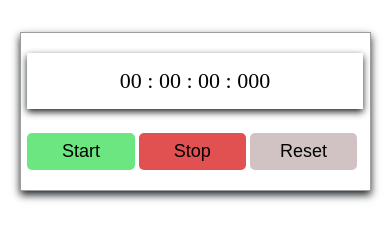
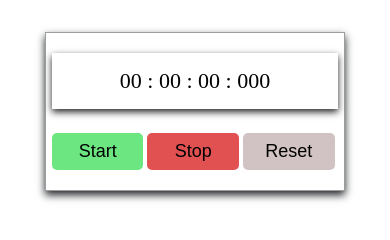
Before and after one commit to GaelTikeng/Stop-watch, a plain HTML site: page index.html in a window 390 px wide. Drawn offline with Linux system fonts and the light colour scheme.

Commit message:
mobile view

```diff
--- a/assets/styles/style.css
+++ b/assets/styles/style.css
@@ -8,7 +8,7 @@
   display: flex;
   flex-direction: column;
   gap: 1.5rem;
-  min-width: 300px;
+  max-width: 300px;
   margin: 100px;
   padding: 20px 0;
   box-shadow: 0 4px 8px 0 #212427;
@@ -16,7 +16,6 @@
 }
 
 .timer {
-  /* position: absolute; */
   display: flex;
   justify-content: space-around;
   font-size: 22px;
@@ -27,8 +26,7 @@
   width: 96%;
   margin: 0 auto;
   padding: 15px 0;
-  /* position: absolute; */
-  box-shadow: 0px 3px 7px 0 #232425;
+  box-shadow: 0 3px 7px 0 #232425;
 }
 
 .btns {
@@ -64,6 +62,5 @@
     width: 90%;
     min-width: 300px;
     margin: 2rem auto;
-
   }
 }
```
Also changed, not shown: 1 other file.
